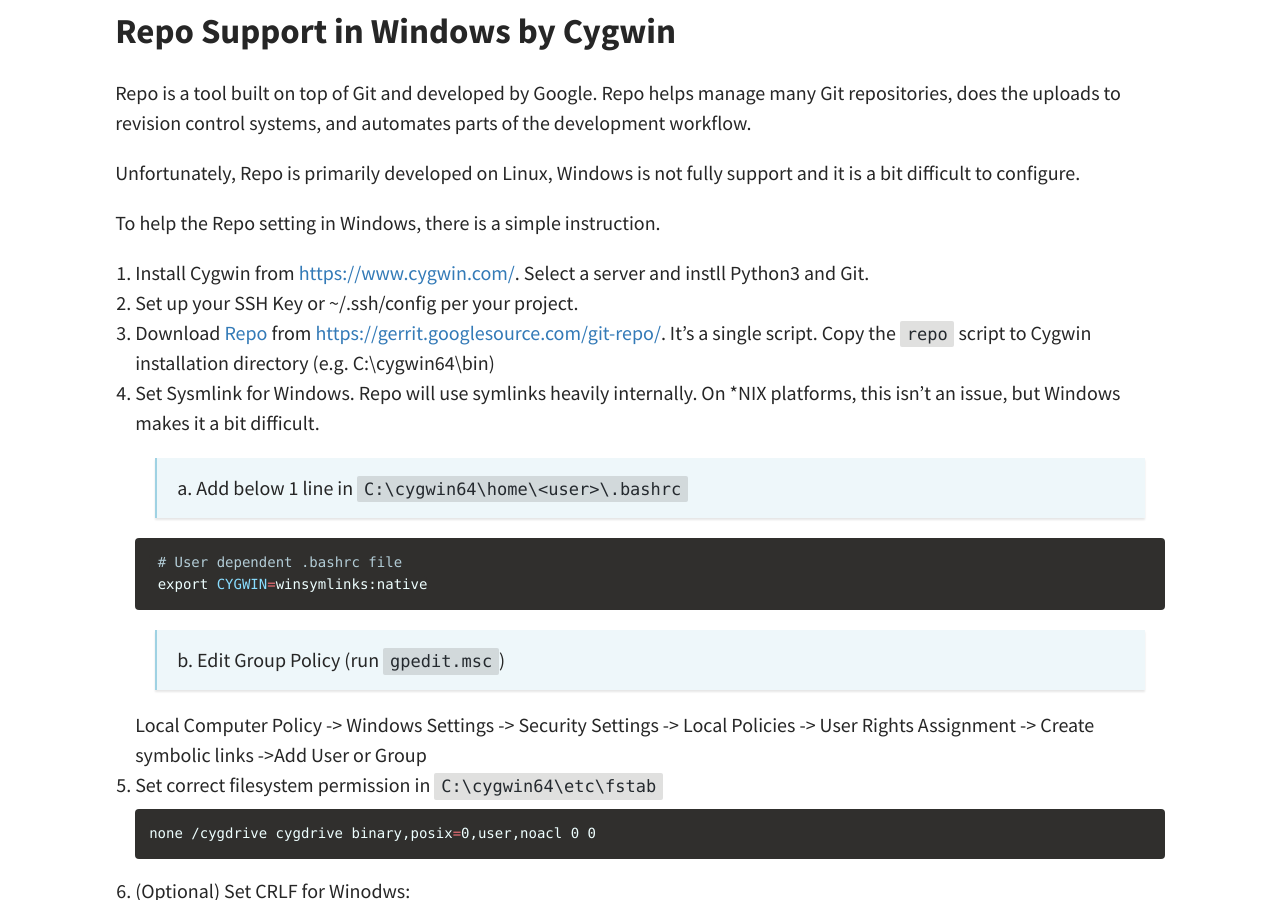
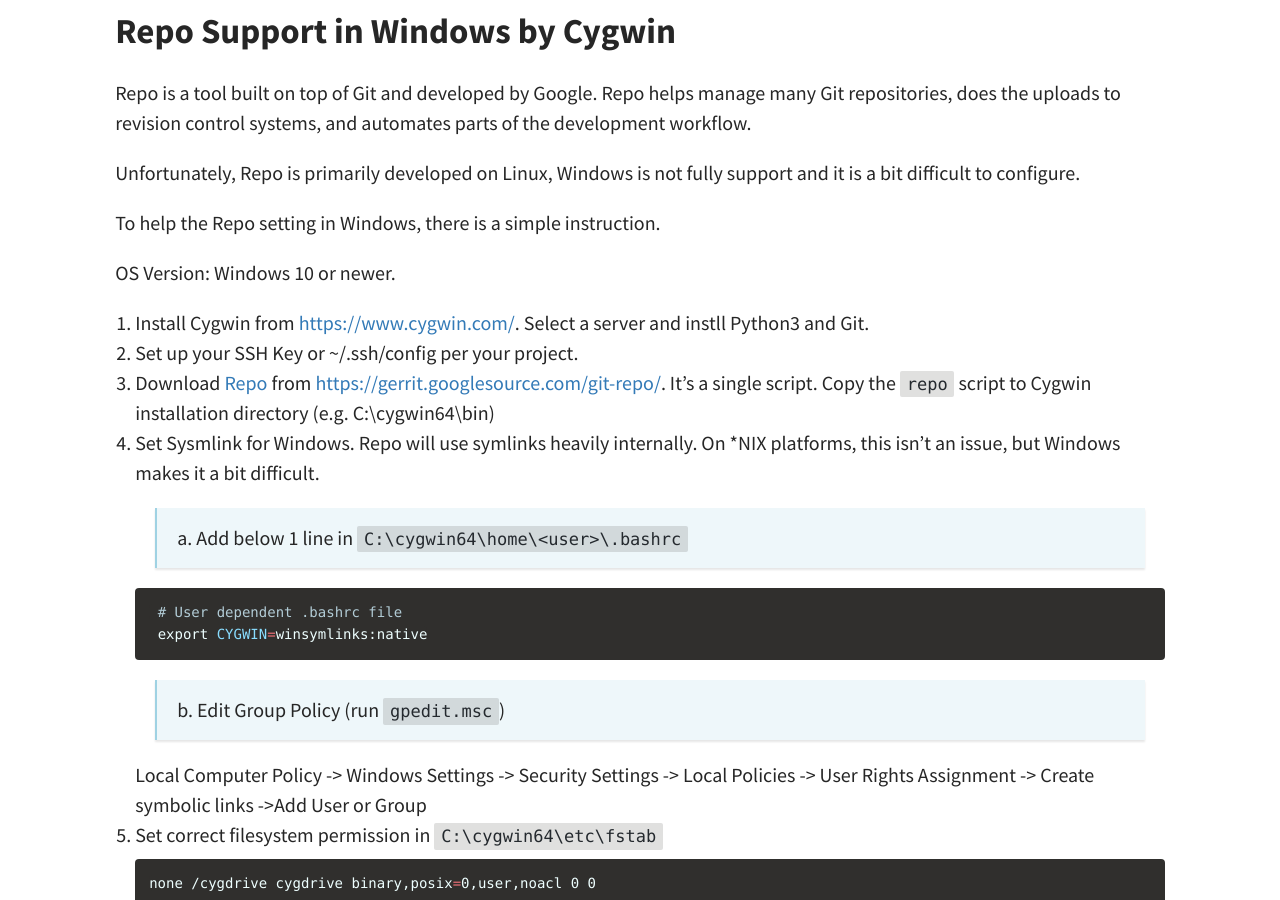
Before and after one commit to vinxue/vinxue.github.io, a Jekyll site: the page built from _posts/2021-10-15-repo-support-in-windows.md, in a window 1280 px wide and 900 px high, scrolled down 392 px. Built offline with Jekyll 4.4.1, drawn with Linux system fonts in a browser that asks for light colours.

Commit message:
Post: Update Windows version in repo support in Windows

```diff
--- a/_posts/2021-10-15-repo-support-in-windows.md
+++ b/_posts/2021-10-15-repo-support-in-windows.md
@@ -14,6 +14,8 @@ Repo is a tool built on top of Git and developed by Google. Repo helps manage ma
 Unfortunately, Repo is primarily developed on Linux, Windows is not fully support and it is a bit difficult to configure.
 
 To help the Repo setting in Windows, there is a simple instruction.
+
+OS Version: Windows 10 or newer.
 
 1. Install Cygwin from [https://www.cygwin.com/](https://www.cygwin.com/). Select a server and instll Python3 and Git.
 2. Set up your SSH Key or ~/.ssh/config per your project.
```
